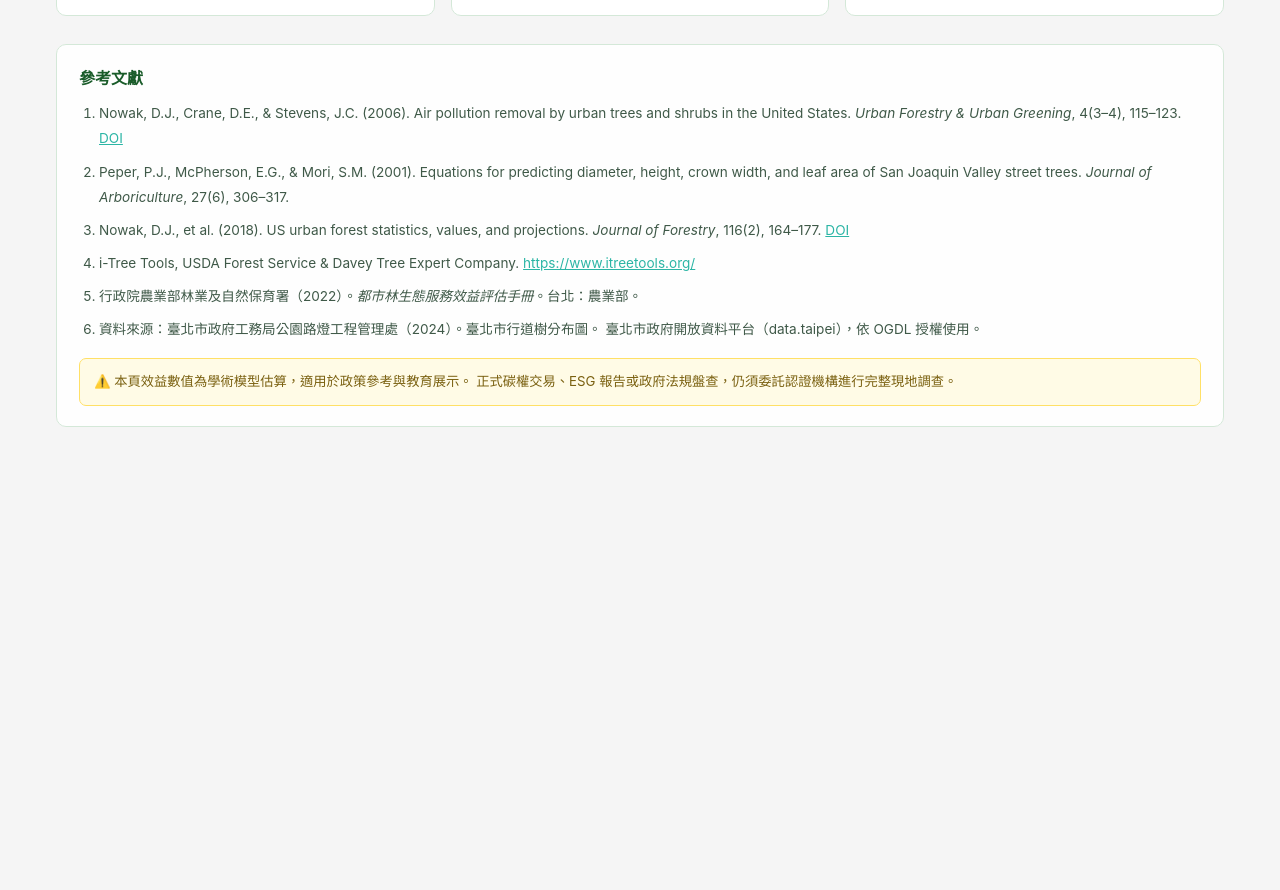
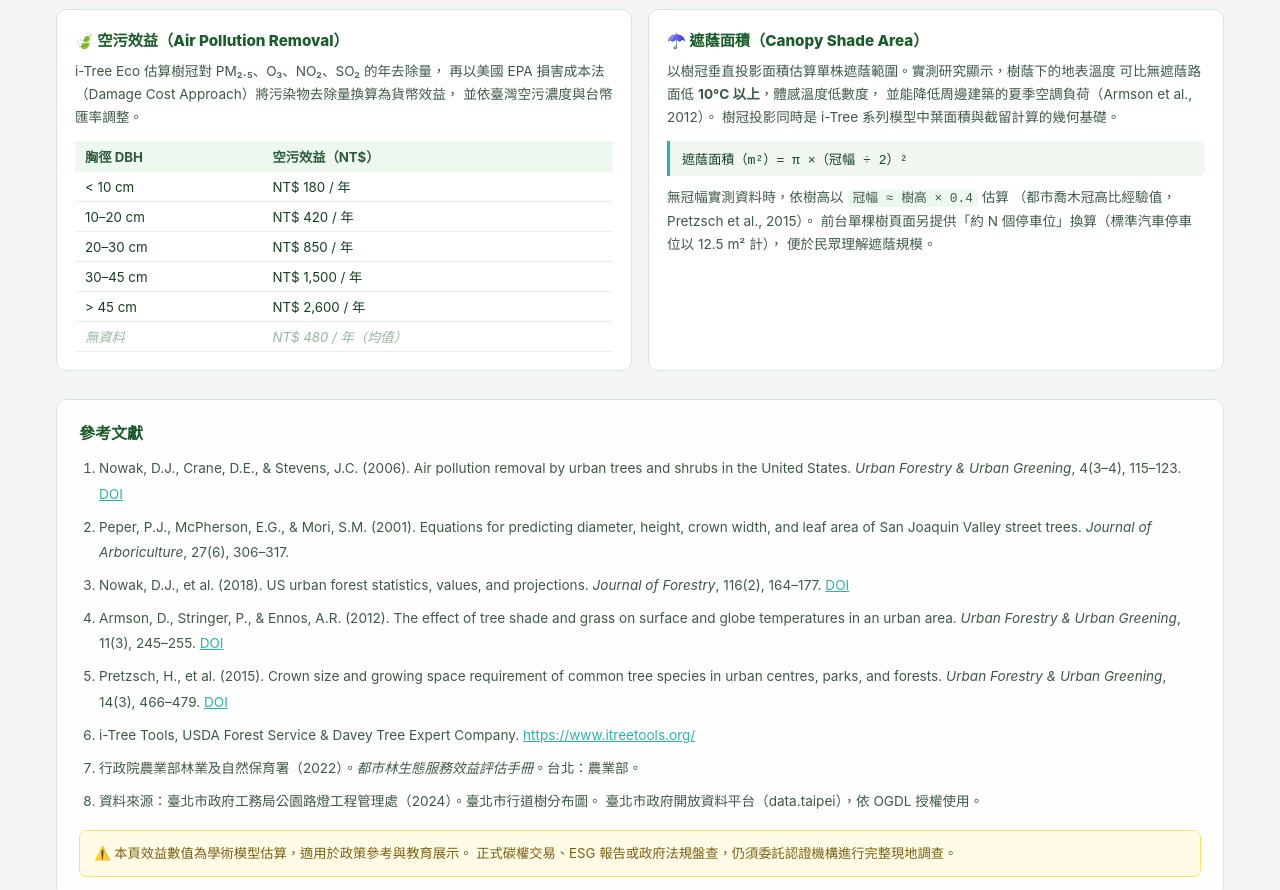
Before and after one commit to buy747-sudo/taipei-trees-frontend, a website: page eco-benefits.html in a window 1280 px wide. Shown: the part 3671-4561 px from the top of the page. Before the commit the page ends 4146 px from the top, so only its background shows below. Drawn offline with nearby package versions, Linux system fonts and the light colour scheme; no server answers.

Commit message:
feat: 生態效益方法頁新增遮蔭面積算法與學術參考
- 第四張方法卡：遮蔭面積 = π×(冠幅/2)²，無冠幅時依樹高×0.4 估算
  說明地表降溫 10°C 實測依據與停車位換算基準
- 參考文獻新增 Armson et al. (2012)、Pretzsch et al. (2015) 含 DOI
- 方法卡排版 3 欄改 2×2

Co-Authored-By: Claude Fable 5 <noreply@anthropic.com>

```diff
--- a/eco-benefits.html
+++ b/eco-benefits.html
@@ -153,7 +153,7 @@
     .method-section { margin-top: 0; }
     .method-intro { margin-bottom: 22px; color: #3f5948; line-height: 1.8; font-size: 0.95rem; }
     .method-intro strong { color: #1a5c2a; }
-    .method-grid { display: grid; grid-template-columns: repeat(3, 1fr); gap: 16px; margin-bottom: 28px; }
+    .method-grid { display: grid; grid-template-columns: repeat(2, 1fr); gap: 16px; margin-bottom: 28px; }
     .method-card {
       border: 1px solid #d4e8d8; background: rgba(255,255,255,0.92);
       border-radius: 10px; padding: 18px;
@@ -527,6 +527,26 @@
           </table>
         </div>
 
+        <!-- 遮蔭面積 -->
+        <div class="method-card">
+          <div class="method-card-title">☂️ 遮蔭面積（Canopy Shade Area）</div>
+          <p class="method-card-body">
+            以樹冠垂直投影面積估算單株遮蔭範圍。實測研究顯示，樹蔭下的地表溫度
+            可比無遮蔭路面低 <strong>10°C 以上</strong>，體感溫度低數度，
+            並能降低周邊建築的夏季空調負荷（Armson et al., 2012）。
+            樹冠投影同時是 i-Tree 系列模型中葉面積與截留計算的幾何基礎。
+          </p>
+          <div class="method-formula">
+            遮蔭面積（m²）= π ×（冠幅 ÷ 2）²
+          </div>
+          <p class="method-card-body" style="margin-top:10px;">
+            無冠幅實測資料時，依樹高以 <code>冠幅 ≈ 樹高 × 0.4</code> 估算
+            （都市喬木冠高比經驗值，Pretzsch et al., 2015）。
+            前台單棵樹頁面另提供「約 N 個停車位」換算（標準汽車停車位以 12.5 m² 計），
+            便於民眾理解遮蔭規模。
+          </p>
+        </div>
+
       </div><!-- .method-grid -->
 
       <!-- 參考文獻 -->
@@ -546,6 +566,16 @@
             Nowak, D.J., et al. (2018). US urban forest statistics, values, and projections.
             <em>Journal of Forestry</em>, 116(2), 164–177.
             <a href="https://doi.org/10.1093/jofore/fvx004" target="_blank" rel="noopener">DOI</a>
+          </li>
+          <li>
+            Armson, D., Stringer, P., &amp; Ennos, A.R. (2012). The effect of tree shade and grass on surface and globe temperatures in an urban area.
+            <em>Urban Forestry &amp; Urban Greening</em>, 11(3), 245–255.
+            <a href="https://doi.org/10.1016/j.ufug.2012.05.002" target="_blank" rel="noopener">DOI</a>
+          </li>
+          <li>
+            Pretzsch, H., et al. (2015). Crown size and growing space requirement of common tree species in urban centres, parks, and forests.
+            <em>Urban Forestry &amp; Urban Greening</em>, 14(3), 466–479.
+            <a href="https://doi.org/10.1016/j.ufug.2015.04.006" target="_blank" rel="noopener">DOI</a>
           </li>
           <li>
             i-Tree Tools, USDA Forest Service &amp; Davey Tree Expert Company.
```
